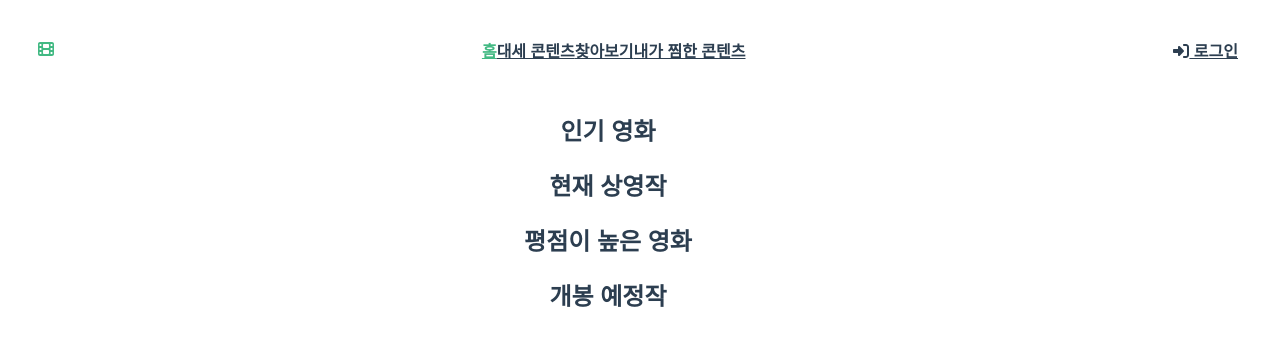
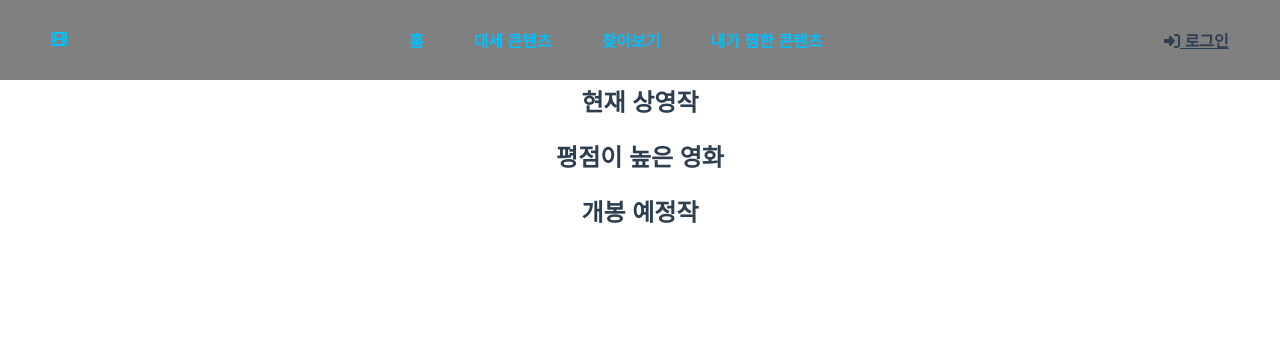
Before and after one commit to seoharu/front-end-demo-site, a Vue app: page / in a window 1280 px wide. Shown: the top 346 px of the page. Built offline with nearby package versions, Linux system fonts and the light colour scheme.

Commit message:
[design] header

```diff
--- a/src/components/layout/PageHeader.vue
+++ b/src/components/layout/PageHeader.vue
@@ -1,24 +1,24 @@
 <template>
   <header
-    class="fixed top-0 w-full h-14 z-50 transition-all duration-300"
+    class="fixed top-0 w-full h-16 z-50 bg-gray-700 shadow-lg transition-all duration-300"
     :class="{
       'bg-black/80 shadow-lg': isScrolled,
       'bg-gradient-to-b from-black/80 to-transparent': !isScrolled
     }"
   >
-    <nav class="container mx-auto px-4 h-full flex items-center justify-between">
+    <nav class="container mx-auto px-8 h-full flex items-center justify-between">
       <!-- Logo -->
       <router-link to="/" class="flex items-center">
-        <font-awesome-icon icon="fa-solid fa-film" class="text-white text-2xl" />
+        <font-awesome-icon icon="fas fa-film" class="logo" />
       </router-link>
 
       <!-- Main Navigation -->
-      <div class="flex items-center space-x-8">
+      <div class="movie-pages">
         <router-link
           v-for="item in menuItems"
           :key="item.path"
           :to="item.path"
-          class="text-white hover:text-red-500 transition-colors duration-200 text-sm"
+          class="movie-page"
           :class="{ 'text-red-500': $route.path === item.path }"
         >
           {{ item.name }}
@@ -26,23 +26,22 @@
       </div>
 
       <!-- Right Side User Section -->
-      <div class="flex items-center space-x-4 relative">
+      <div class="right-side">
+        <button
+          @click="handleUserClick"
+          v-if="isLoggedIn"
+          class="text-white hover:text-red-500 transition-colors duration-200"
+        >
+          <font-awesome-icon icon="fas fa-user" class="text-lg" />
+        </button>
         <router-link
-          v-if="!isLoggedIn"
+          v-else
           to="/signin"
           class="text-white hover:text-red-500 transition-colors duration-200 text-sm flex items-center"
         >
           <font-awesome-icon icon="fas fa-sign-in-alt" class="mr-2" />
           로그인
         </router-link>
-
-        <div v-else>
-          <button
-            @click="handleUserClick"
-            class="text-white hover:text-red-500 transition-colors duration-200"
-          >
-            <font-awesome-icon icon="fas fa-user" class="text-lg" />
-          </button>
 
         <!-- User Dropdown Menu -->
         <Transition
@@ -57,7 +56,7 @@
             v-if="isUserMenuOpen"
             class="absolute right-0 top-full mt-1 w-48 bg-black/95 rounded-md shadow-lg py-1"
           >
-              <div class="px-4 py-1.5 text-white border-b border-gray-700 text-sm">
+            <div class="px-4 py-1.5 text-white border-b border-gray-700 text-sm whitespace-nowrap">
               {{ currentUser }}
             </div>
             <button
@@ -69,7 +68,6 @@
             </button>
           </div>
         </Transition>
-        </div>
       </div>
     </nav>
   </header>
@@ -143,10 +141,57 @@ onUnmounted(() => {
 
 <style scoped>
 .container {
-  max-width: 1200px;
+
   display: flex;
   align-items: center;
   justify-content: space-between;
+  height: 40px;
+  padding: 20px 4%;
+  background-color: grey;
+  position: fixed;
+  top: 0;
+  left: 0;
+  right: 0;
+  z-index: 1001;
+  transition: background-color 0.3s ease;
+}
+
+.logo {
+  color: deepskyblue;
+  cursor: pointer;
+}
+.logo:hover {
+  color: #3b82f6;
+}
+
+.movie-pages {
+  display: flex;
+  flex-direction: row;
+  text-align: left;
+  align-items: flex-start;
+  justify-content: left;
+  gap: 50px;
+
+}
+.movie-page {
+  text-decoration: none;
+  white-space: nowrap;
+  color: deepskyblue;
+  cursor: pointer;
+}
+.movie-page:hover {
+  color: #3b82f6;
+}
+
+.right-side {
+  margin: auto 0;
+  cursor: pointer;
+}
+.right-side:hover {
+  color:#4b5563;
+}
+.flex.items-center {
+  align-items: center;
 }
 
 .flex.items-center.space-x-8 {
--- a/src/views/HomePage.vue
+++ b/src/views/HomePage.vue
@@ -91,7 +91,7 @@ onMounted(() => {
 <style scoped>
 
 .container {
-  max-width: 1200px;
+  width: 100%;
 
 }
 
```
Lines whose indentation alone changed are shown as unchanged.
